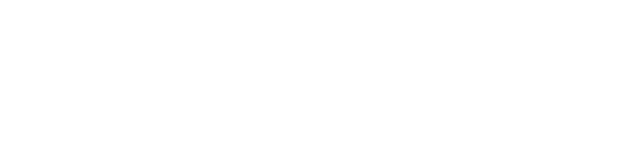
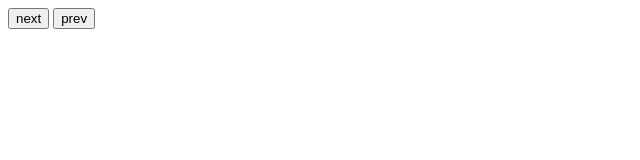
Before and after one commit to PsammystPrime/Carousel, a plain HTML site: page index.html in a window 1280 px wide. Shown: the whole page, without its empty margins (0-640 px from the left). Drawn offline with Linux system fonts and the light colour scheme.

Commit message:
Update index.html

```diff
--- a/index.html
+++ b/index.html
@@ -8,6 +8,8 @@
     <script src="index.js" defer></script>
 </head>
 <body>
-
+    <div class="display"></div>
+    <button>next</button>
+    <button>prev</button>
 </body>
 </html>
```
